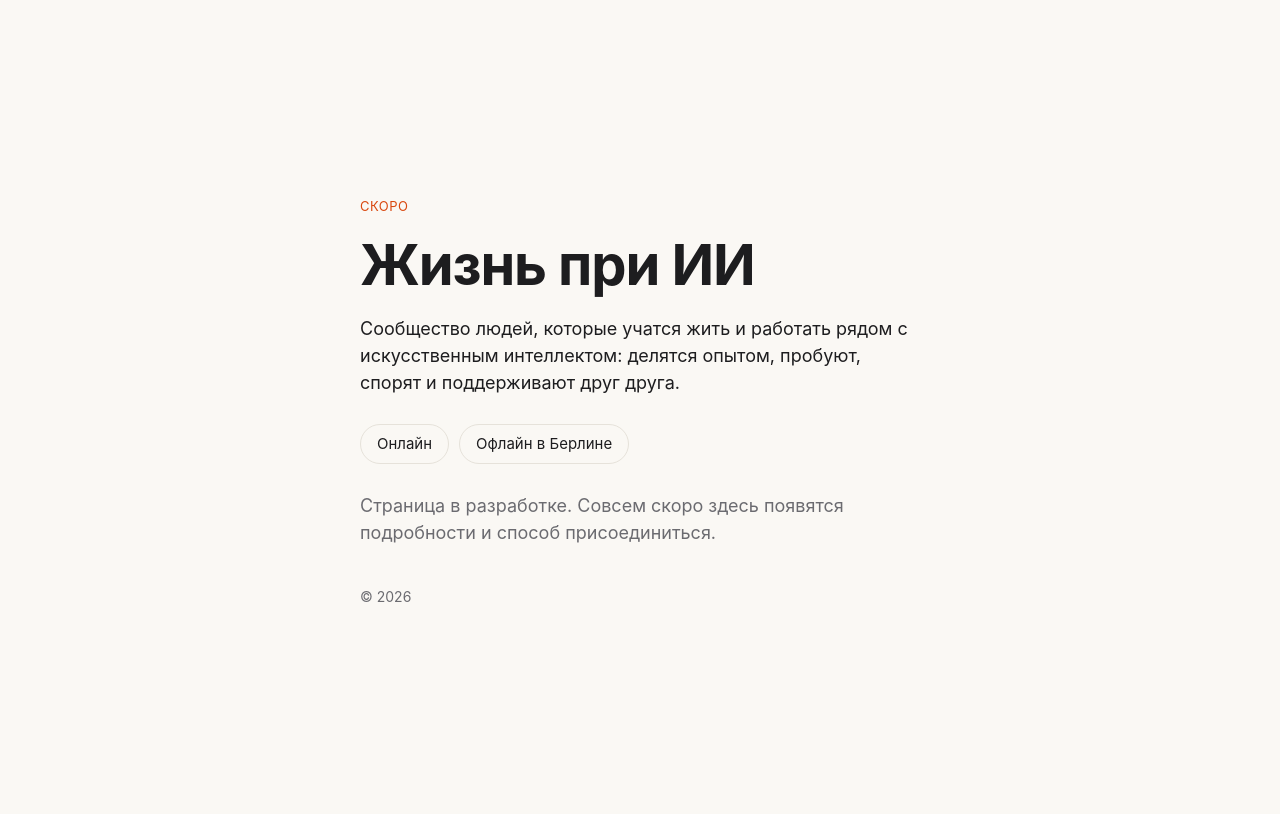
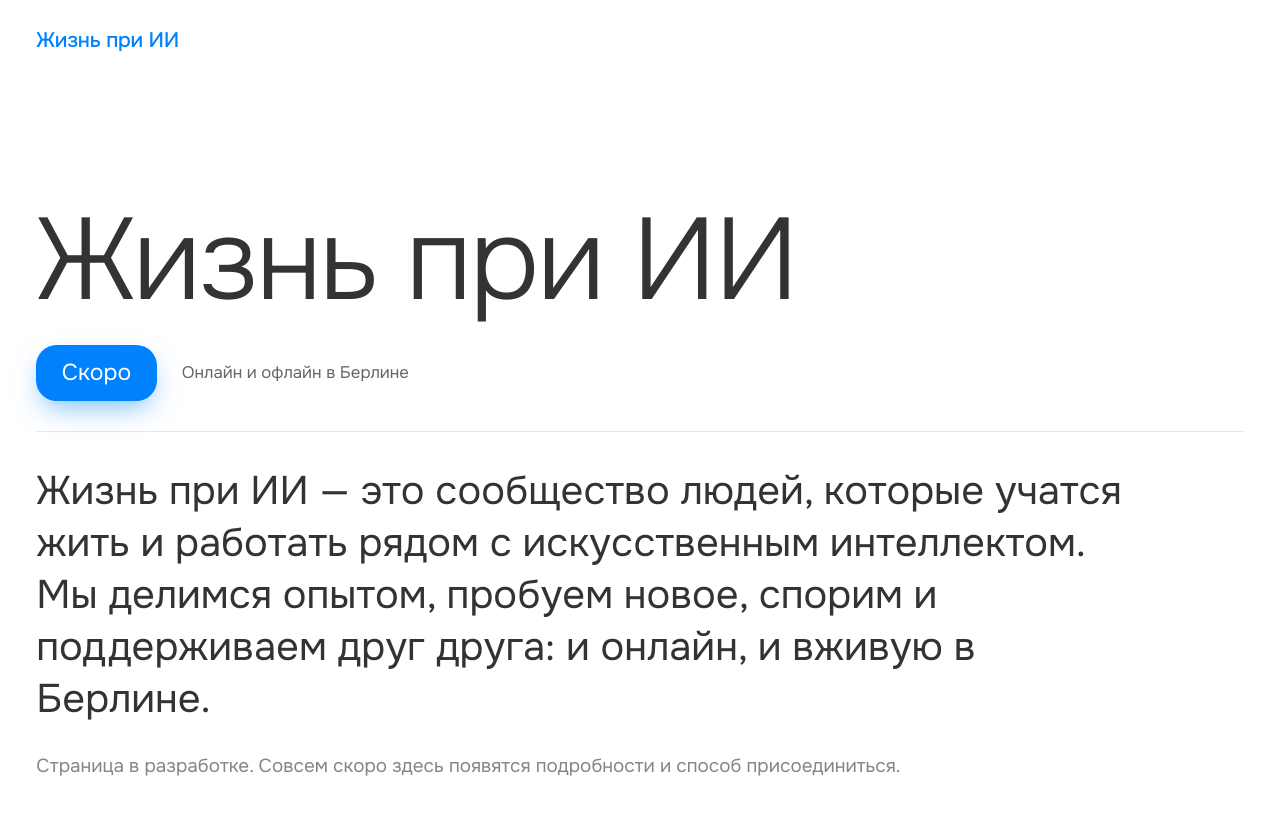
Before and after one commit to zeniasofronov/untilASI, a plain HTML site: page index.html in a window 1280 px wide. Drawn offline with Linux system fonts and the light colour scheme.

Commit message:
Restyle placeholder: light grotesk heading, blue accent button
Co-Authored-By: Claude Sonnet 5.5 <noreply@anthropic.com>

```diff
--- a/index.html
+++ b/index.html
@@ -5,80 +5,103 @@
 <meta name="viewport" content="width=device-width, initial-scale=1">
 <title>Жизнь при ИИ</title>
 <meta name="description" content="Сообщество людей, которые учатся жить и работать рядом с ИИ. Онлайн и офлайн в Берлине.">
+<link rel="preconnect" href="https://fonts.googleapis.com">
+<link rel="preconnect" href="https://fonts.gstatic.com" crossorigin>
+<link href="https://fonts.googleapis.com/css2?family=Onest:wght@300;400;500&display=swap" rel="stylesheet">
 <style>
   :root {
-    --bg: #faf8f4;
-    --fg: #1d1d1f;
-    --muted: #6b6b70;
-    --accent: #d9480f;
-    --line: #e6e2da;
-  }
-  @media (prefers-color-scheme: dark) {
-    :root {
-      --bg: #141414;
-      --fg: #f2efe9;
-      --muted: #9a9aa0;
-      --accent: #ff8a5b;
-      --line: #2a2a2a;
-    }
+    --text: 51, 51, 51;
+    --accent: 0, 130, 255;
+    --bg: 255, 255, 255;
+    --radius: 1.5em;
+    /* fluid root size: 16px on phones, up to ~21px on wide screens */
+    font-size: clamp(16px, 0.9rem + 0.6vw, 21px);
   }
   * { box-sizing: border-box; }
-  html, body { height: 100%; margin: 0; }
   body {
-    background: var(--bg);
-    color: var(--fg);
-    font-family: -apple-system, BlinkMacSystemFont, "Segoe UI", Roboto, "Helvetica Neue", Arial, sans-serif;
-    line-height: 1.5;
+    margin: 0;
+    min-height: 100vh;
+    background: rgb(var(--bg));
+    color: rgb(var(--text));
+    font-family: "Onest", -apple-system, "Segoe UI", Roboto, Arial, sans-serif;
+    font-weight: 400;
+    line-height: 1.35;
+  }
+  .page {
+    max-width: 60rem;
+    margin: 0 auto;
+    padding: 1.25rem 1.25rem 4rem;
+  }
+  header {
     display: flex;
     align-items: center;
-    justify-content: center;
-    padding: 24px 16px;
+    justify-content: space-between;
+    margin-bottom: clamp(3rem, 12vw, 7rem);
   }
-  main { max-width: 560px; width: 100%; }
-  .tag {
-    display: inline-block;
-    font-size: 13px;
-    letter-spacing: .04em;
-    text-transform: uppercase;
-    color: var(--accent);
-    margin-bottom: 20px;
+  .mark {
+    font-weight: 500;
+    font-size: 1rem;
+    letter-spacing: -0.01em;
+    color: rgb(var(--accent));
   }
   h1 {
-    font-size: clamp(36px, 9vw, 56px);
-    line-height: 1.05;
-    margin: 0 0 20px;
+    margin: 0 0 1.2rem;
+    font-weight: 300;
+    font-size: clamp(2.6rem, 11vw, 5.5rem);
+    line-height: 1.02;
     letter-spacing: -0.02em;
   }
-  p { font-size: 18px; margin: 0 0 16px; }
-  .muted { color: var(--muted); }
-  .formats {
+  .row {
     display: flex;
     flex-wrap: wrap;
-    gap: 10px;
-    margin: 28px 0;
-    padding: 0;
-    list-style: none;
+    align-items: center;
+    gap: 0.6rem 1.2rem;
+    padding-bottom: 1.4rem;
+    border-bottom: 1px solid rgba(var(--text), .12);
   }
-  .formats li {
-    border: 1px solid var(--line);
-    border-radius: 999px;
-    padding: 8px 16px;
-    font-size: 15px;
+  .btn {
+    display: inline-block;
+    padding: 0.55em 1.1em;
+    border-radius: 0.9em;
+    background: rgb(var(--accent));
+    color: #fff;
+    font-size: 1.1rem;
+    font-weight: 400;
+    box-shadow: 0 0.5em 1.2em -0.3em rgba(var(--accent), .55);
+    cursor: default;
   }
-  footer { margin-top: 40px; font-size: 14px; color: var(--muted); }
+  .meta {
+    font-size: 0.8rem;
+    color: rgba(var(--text), .75);
+  }
+  .lead {
+    margin: 1.6rem 0 0;
+    font-size: clamp(1.25rem, 4.2vw, 1.9rem);
+    line-height: 1.3;
+    max-width: 28em;
+  }
+  .note {
+    margin: 1.4rem 0 0;
+    font-size: 0.9rem;
+    color: rgba(var(--text), .6);
+  }
 </style>
 </head>
 <body>
-<main>
-  <span class="tag">Скоро</span>
+<div class="page">
+  <header>
+    <span class="mark">Жизнь при ИИ</span>
+  </header>
+
   <h1>Жизнь при ИИ</h1>
-  <p>Сообщество людей, которые учатся жить и работать рядом с искусственным интеллектом: делятся опытом, пробуют, спорят и поддерживают друг друга.</p>
-  <ul class="formats">
-    <li>Онлайн</li>
-    <li>Офлайн в Берлине</li>
-  </ul>
-  <p class="muted">Страница в разработке. Совсем скоро здесь появятся подробности и способ присоединиться.</p>
-  <footer>© 2026</footer>
-</main>
+  <div class="row">
+    <span class="btn">Скоро</span>
+    <span class="meta">Онлайн и офлайн в Берлине</span>
+  </div>
+
+  <p class="lead">Жизнь при ИИ — это сообщество людей, которые учатся жить и работать рядом с искусственным интеллектом. Мы делимся опытом, пробуем новое, спорим и поддерживаем друг друга: и онлайн, и вживую в Берлине.</p>
+
+  <p class="note">Страница в разработке. Совсем скоро здесь появятся подробности и способ присоединиться.</p>
+</div>
 </body>
 </html>
```
